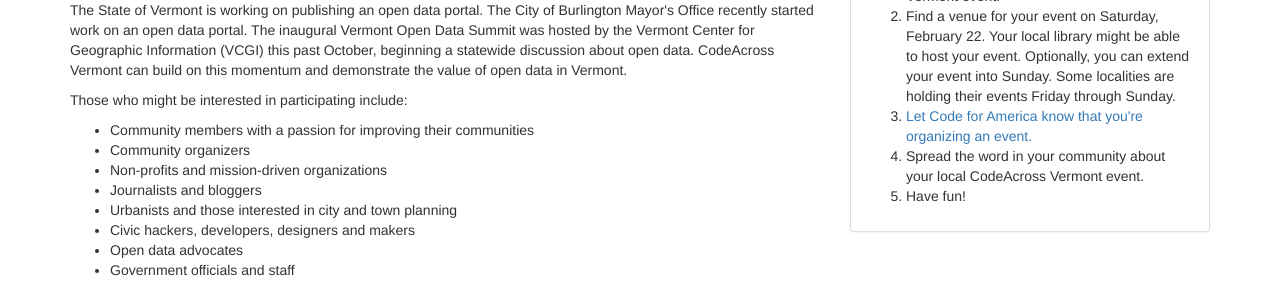
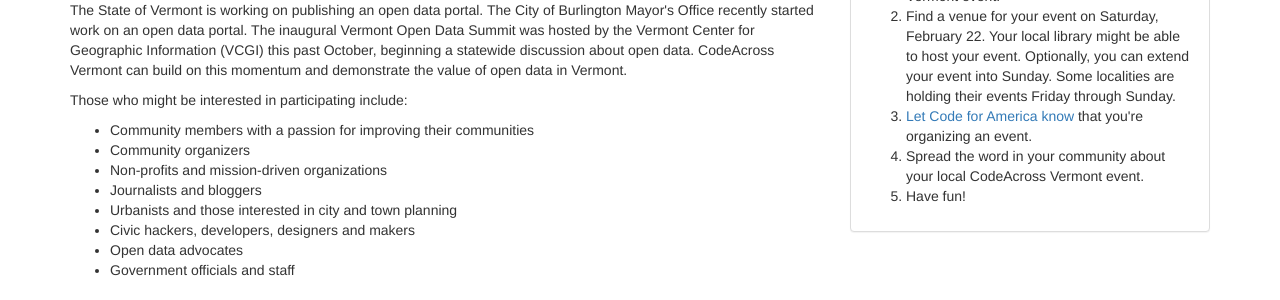
Before and after one commit to codeforvermont/codeforvermont.github.com, a Jekyll site: the page built from index.html, in a window 1280 px wide. Shown: the part 345-645 px from the top of the page. Built offline with Jekyll 4.4.1, drawn with Linux system fonts in a browser that asks for light colours; nearby versions of some CDN libraries; comment, search, counter and statistics services are not loaded; some of the changed lines change nothing that is shown.

Commit message:
Update linked text.

```diff
--- a/index.html
+++ b/index.html
@@ -59,7 +59,7 @@
                     <ol>
                         <li><a href="https://docs.google.com/forms/d/1ih7HqgT2ijiyv4znMR8ZGWpAzpbRmw70tQK9ZoklOcY/viewform">Let Code for Vermont know</a> that you're interested in organizing a local CodeAcross Vermont event.</li>
                         <li>Find a venue for your event on Saturday, February 22. Your local library might be able to host your event. Optionally, you can extend your event into Sunday. Some localities are holding their events Friday through Sunday.</li>
-                        <li><a href="http://www.codeforamerica.org/codeacross-2014/">Let Code for America know that you're organizing an event.</a></li>
+                        <li><a href="http://www.codeforamerica.org/codeacross-2014/">Let Code for America know</a> that you're organizing an event.</li>
                         <li>Spread the word in your community about your local CodeAcross Vermont event.</li>
                         <li>Have fun!</li>
                     </ol>
```
